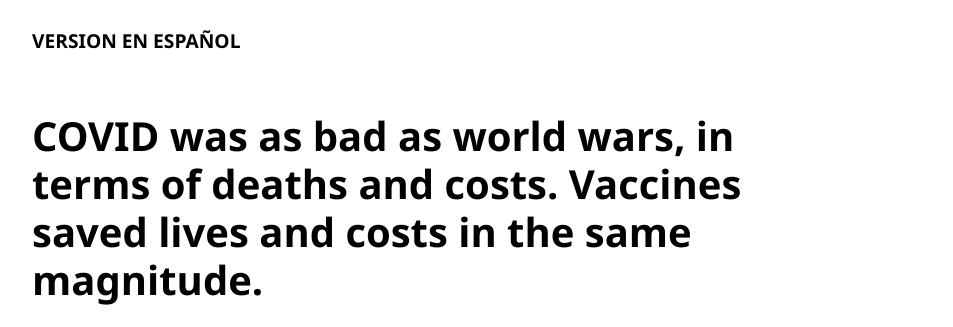
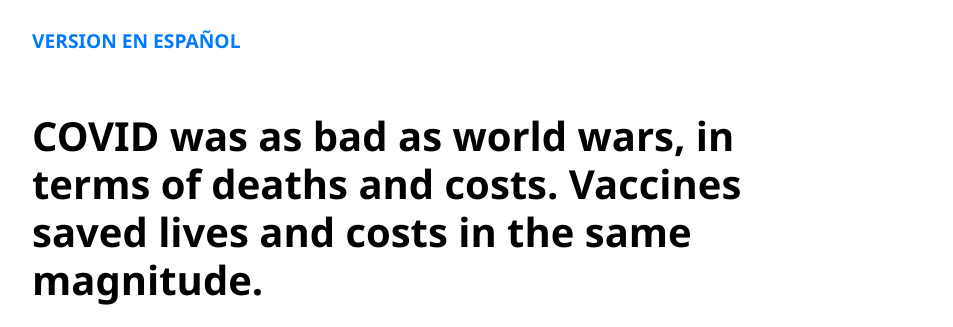
Before and after one commit to fdovila/COVIDandVaccines, a plain HTML site: page index.html in a window 1280 px wide. Shown: the top 327 px of the page, without its empty margins (208-1161 px from the left). Drawn offline with Linux system fonts and the light colour scheme.

Commit message:
ahora si

```diff
--- a/index.html
+++ b/index.html
@@ -6,7 +6,7 @@
 </head>
 <body>
     <main>
-        <h4><a href="https://fdovila.github.io/indice.html"></a>VERSION EN ESPAÑOL</h4>
+        <h4><a href="https://fdovila.github.io/indice.html">VERSION EN ESPAÑOL</a></h4>
         <p></p>
         <h1>COVID was as bad as world wars, in terms of deaths and costs. Vaccines saved lives and costs in the same magnitude.</h1>
 
```
